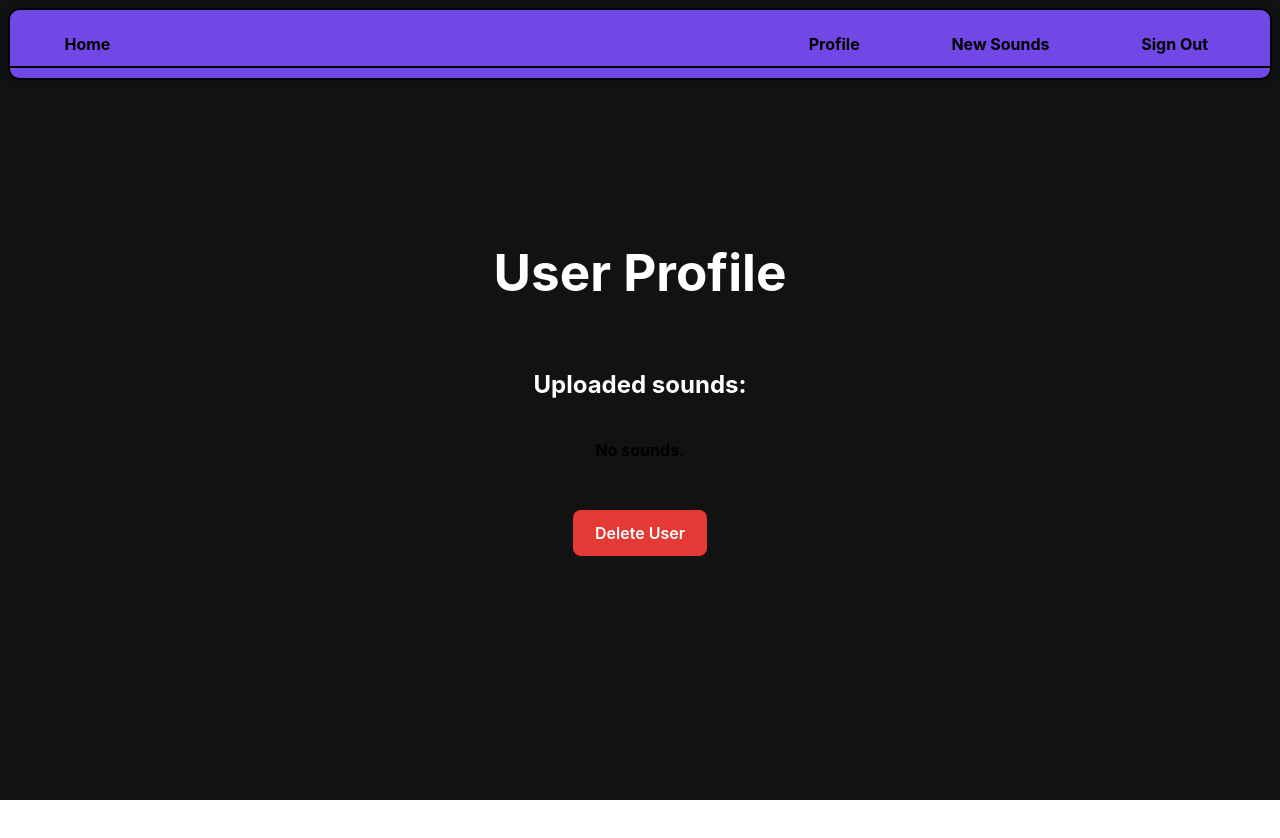
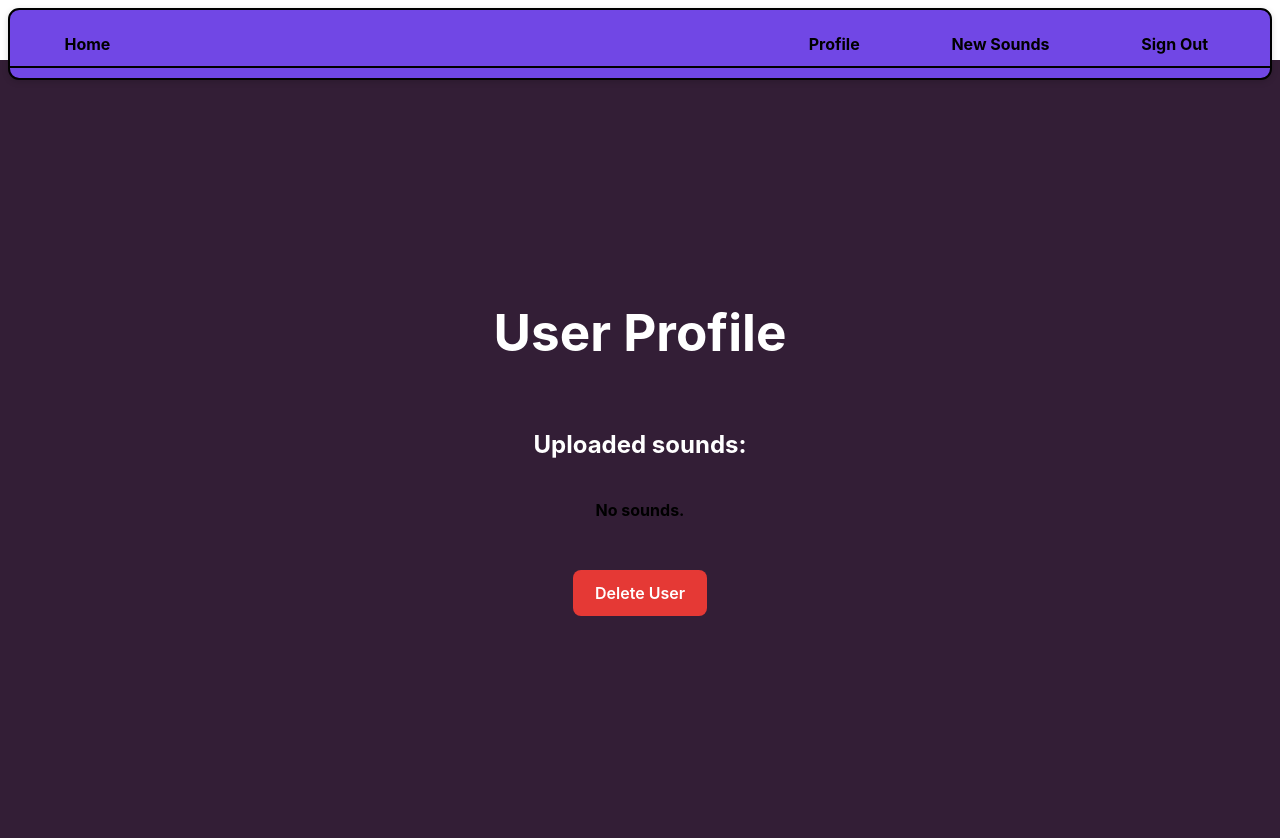
Before and after one commit to DanielAmit217/LimeWire-front-end, a React (Vite) app: page /users/1 in a window 1280 px wide. Shown: the top 838 px of the page. Before the commit the page ends 800 px from the top, so only its background shows below. Built offline with nearby package versions, Linux system fonts and the light colour scheme; no server answers.

Commit message:
fixed css

```diff
--- a/src/App.css
+++ b/src/App.css
@@ -1,5 +1,4 @@
 #root {
-  /* max-width: 1280px; */
   margin: 0 auto;
   padding: 2rem;
   text-align: center;
@@ -8,8 +7,6 @@
 .main-content {
   padding-top: 80px;
   margin: 0 auto;
-  /* width: 90%;
-  max-width: 1200px; */
 }
 
 .logo {
--- a/src/components/EditSound/EditSound.jsx
+++ b/src/components/EditSound/EditSound.jsx
@@ -105,6 +105,7 @@ function EditSound() {
                     name="title"
                     value={formData.title}
                     onChange={handleChange}
+                    placeholder="Edit title"
                   />
                 </div>
               </div>
--- a/src/components/UserProfile/UserProfile.css
+++ b/src/components/UserProfile/UserProfile.css
@@ -1,7 +1,15 @@
 body {
-  background-color: #121212;
+  background-color: rgb(51, 30, 54);
   color: white;
   font-family: "Inter", sans-serif;
+  margin-top: 60px;
+}
+
+.profile-card {
+  display: flex;
+  align-items: center;
+  flex-direction: column;
+  width: 200%;
 }
 
 h1,
@@ -17,7 +25,7 @@ h2 {
   border-radius: 12px;
   padding: 1.5rem;
   margin: 2rem auto;
-  width: 85%;
+  width: 100%;
   max-width: 800px;
 
   display: flex;
--- a/src/components/UserProfile/UserProfile.jsx
+++ b/src/components/UserProfile/UserProfile.jsx
@@ -52,7 +52,7 @@ function UserProfile() {
   };
 
   return (
-    <>
+    <div className="profile-card">
       <h1>{currentUser.username || "User Profile"}</h1>
       <h2>Uploaded sounds:</h2>
 
@@ -96,10 +96,10 @@ function UserProfile() {
                 </div>
               )}
 
-              <div className="comment-section">
-                <CommentForm soundId={sound._id} />
-                <CommentList soundId={sound._id} />
-              </div>
+              {/* <div className="comment-section"> */}
+              {/* <CommentForm soundId={sound._id} /> */}
+              {/* <CommentList soundId={sound._id} /> */}
+              {/* </div> */}
             </div>
           );
         })
@@ -113,7 +113,7 @@ function UserProfile() {
           <button type="submit">Delete User</button>
         </form>
       )}
-    </>
+    </div>
   );
 }
 
```
